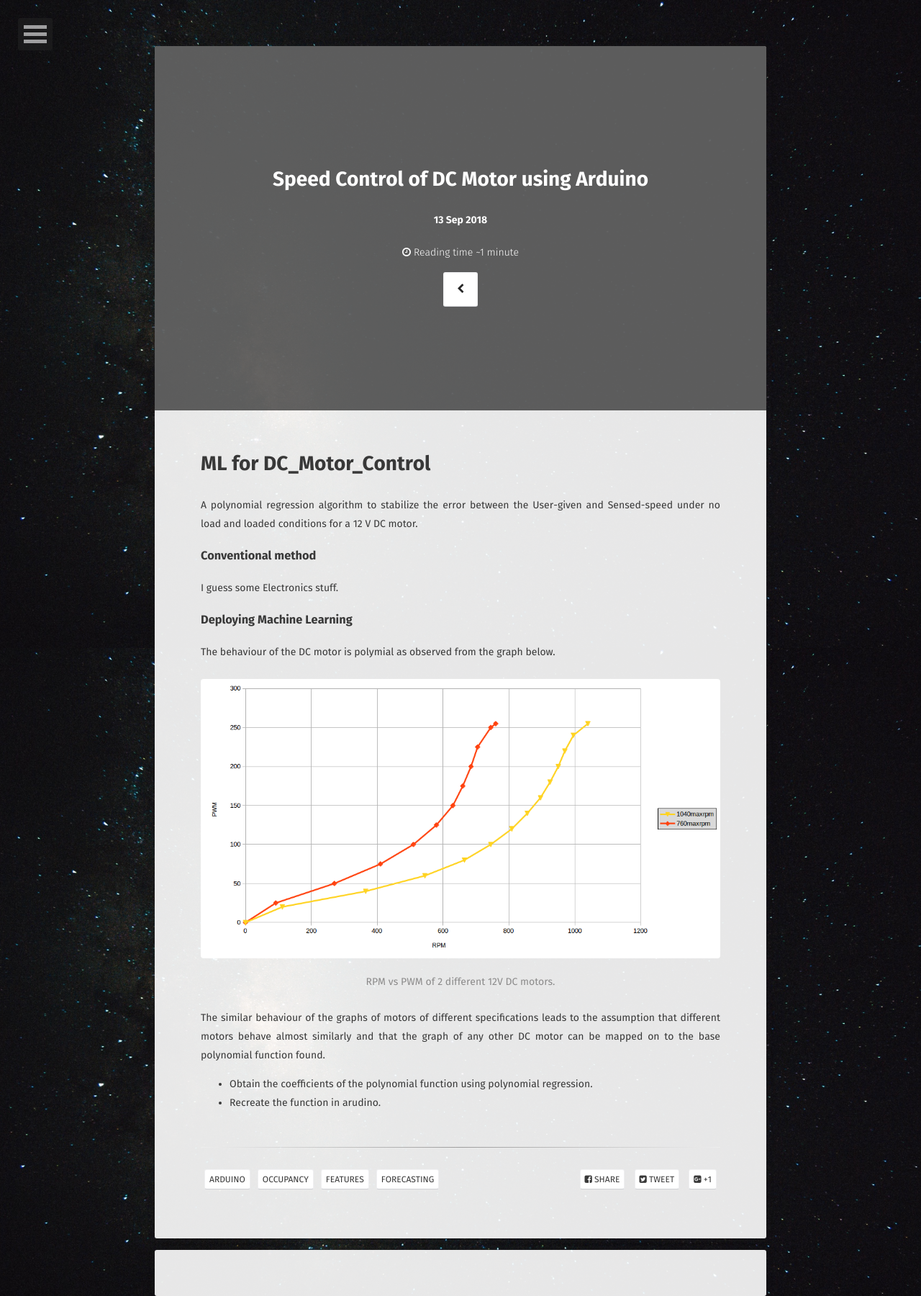
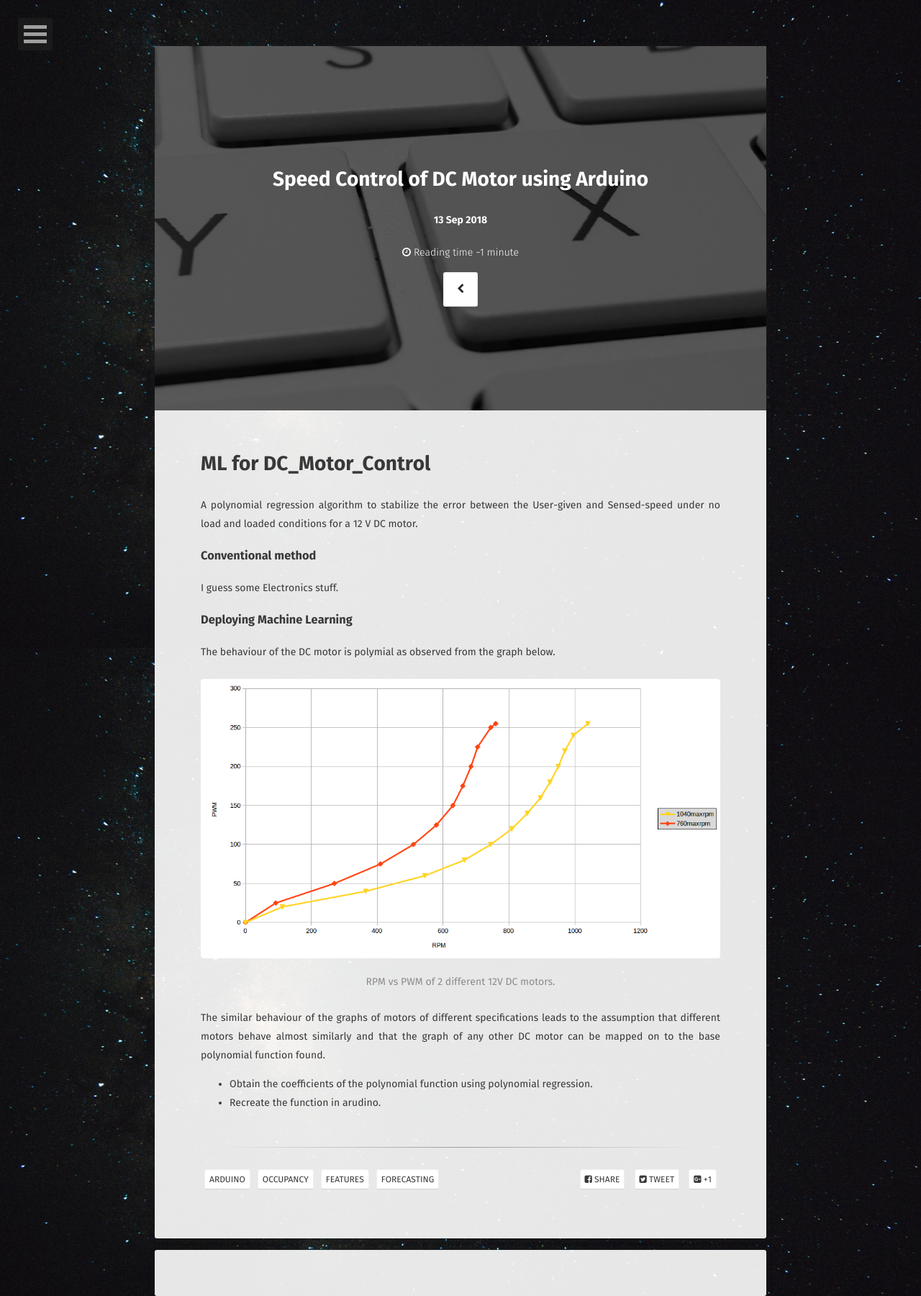
Before and after one commit to Sharan-Sundar/Sharan-Sundar.github.io, a Jekyll site: the page built from _posts/2018-10-15-Pro_DC_Motor.md, in a window 1280 px wide. Shown: the whole page at 72% size. Built offline with Jekyll 4.4.1, drawn with Linux system fonts in a browser that asks for light colours; some web fonts are replaced; comment, search, counter and statistics services are not loaded.

Commit message:
Update 2018-10-15-Pro_DC_Motor.md

```diff
--- a/_posts/2018-10-15-Pro_DC_Motor.md
+++ b/_posts/2018-10-15-Pro_DC_Motor.md
@@ -10,7 +10,7 @@ tag:
 - Occupancy
 - Features
 - Forecasting
-feature: Graph.png
+feature: /assets/img/c1.jpg
 comments: true
 ---
 # ML for DC_Motor_Control
```
